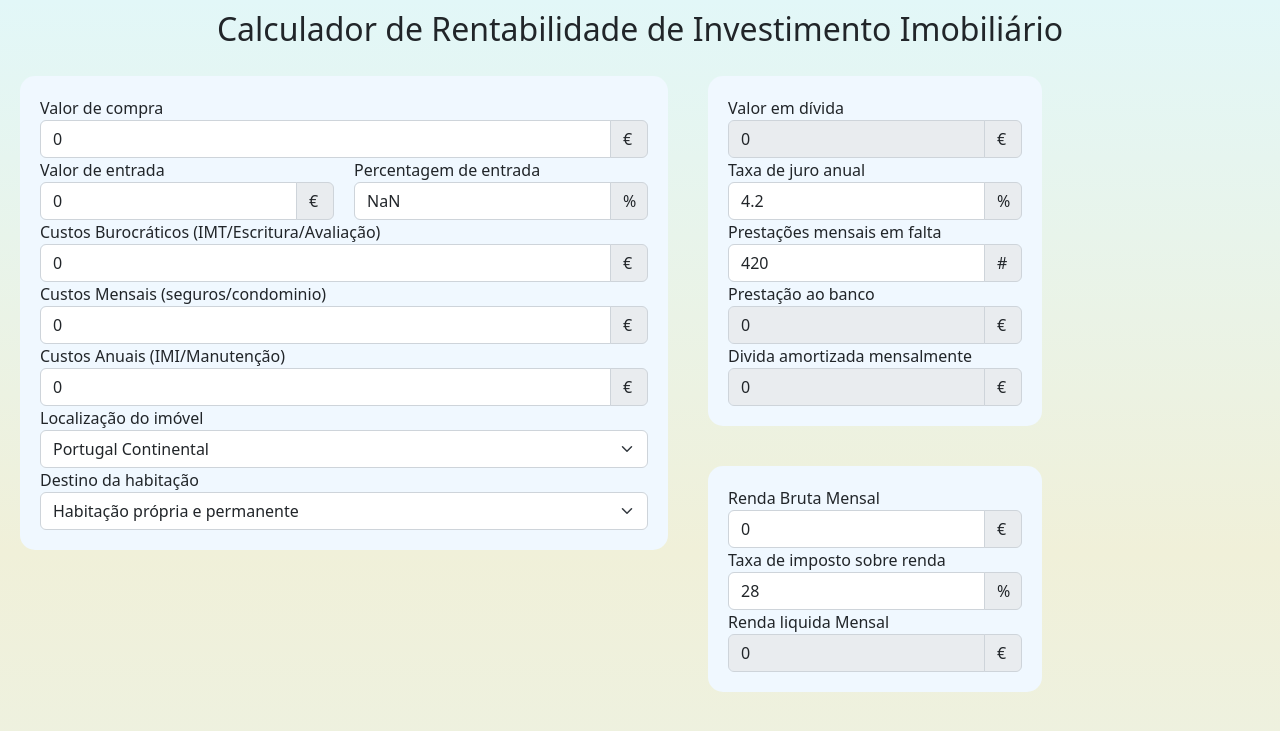
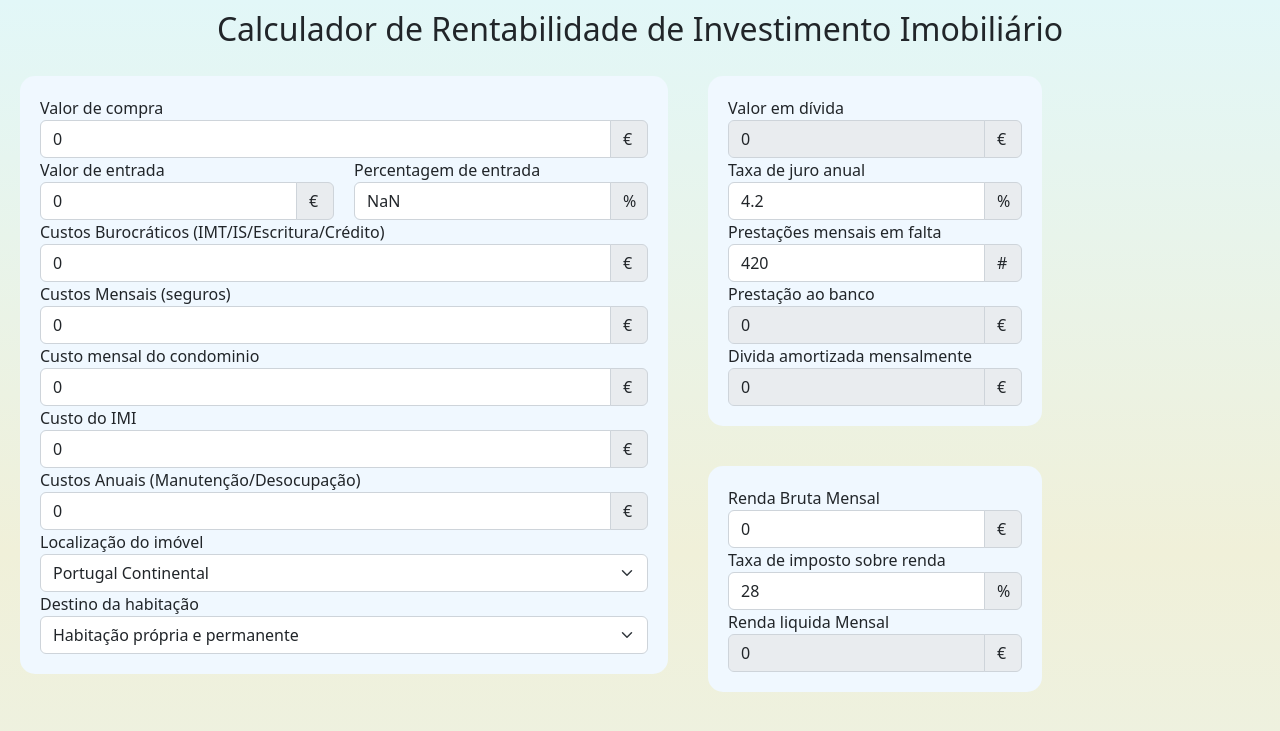
Before and after one commit to sergiosaint/imobcheck, a React (Create React App) app: page / in a window 1280 px wide. Shown: the top 731 px of the page. Built offline with nearby package versions, Linux system fonts and the light colour scheme.

Commit message:
IMI e condominio adicionados

```diff
--- a/src/components/MainScreen.tsx
+++ b/src/components/MainScreen.tsx
@@ -1,5 +1,5 @@
 import React, { useEffect } from 'react';
-import { Form } from 'react-bootstrap';
+import { Form, OverlayTrigger, Tooltip } from 'react-bootstrap';
 import '../MainScreen.css'
 import { calculateIMT, HouseLocation, HouseType } from './IMTCalculator/IMTCalculator';
 
@@ -17,8 +17,10 @@ function MainScreen() {
   const [entryPaymentPercentage, setEntryPaymentPercentage] = React.useState("0");
   const [oneTimeCosts, setOneTimeCosts] = React.useState("0");
   const [monthlyCosts, setMonthlyCosts] = React.useState("0");
+  const [condominiumCosts, setCondominiumCosts] = React.useState("0");
   const [monthlyBankPayment, setMonthlyBankPayment] = React.useState("0");
   const [monthlyBankRepayment, setMonthlyBankRepayment] = React.useState("0");
+  const [imiCosts, setImiCosts] = React.useState("0");
   const [anualCosts, setAnualCosts] = React.useState("0");
   const [debt, setDebt] = React.useState("0");
   const [interest, setInterest] = React.useState("4.2");
@@ -59,11 +61,20 @@ function MainScreen() {
   const onEntryPaymentPercentageChange = (e:any) => {
     const amount = e.target.value;
 
+
+
     if (!amount || amount.match(/^\d{1,}(\.\d{0,4})?$/)) {
       if(Number(amount) > 100){
         setEntryPaymentPercentage("100")
+        setEntryPayment(housePrice)
       }else{
         setEntryPaymentPercentage(amount);
+
+        var housePriceNumber = Number(housePrice);
+        var entryPaymentPercentageNumber = Number(amount)
+        if(!Number.isNaN(housePriceNumber) && !Number.isNaN(entryPaymentPercentageNumber)){
+          setEntryPayment((housePriceNumber*entryPaymentPercentageNumber/100).toString())
+        }
       }
     }
   };
@@ -81,17 +92,23 @@ function MainScreen() {
     var monthlyBankPaymentNumber = Number(monthlyBankPayment);
     var anualCostsNumber = Number(anualCosts);
     var netRentNumber = Number(netRent);
+    var imi = Number(imiCosts);
+    var condominium = Number(condominiumCosts);
+
+    if (Number.isNaN(imi)) { imi = 0 }
+    if (Number.isNaN(condominium)) { condominium = 0 }
+
 
     if(!Number.isNaN(monthlyCostsNumber) &&
        !Number.isNaN(monthlyBankPaymentNumber) &&
        !Number.isNaN(anualCostsNumber) &&
        !Number.isNaN(netRentNumber)){
-      var anualCashFlowNumber = netRentNumber*12 - (monthlyCostsNumber*12 + monthlyBankPaymentNumber*12 + anualCostsNumber);
+      var anualCashFlowNumber = netRentNumber*12 - ((monthlyCostsNumber+condominium+monthlyBankPaymentNumber)*12 + anualCostsNumber + imi);
       var monthlyCashFlowNumber = anualCashFlowNumber/12;
       setAnualCashFlow(RoundToTwoDecimalPlaces(anualCashFlowNumber).toString())
       setMonthlyCashFlow(RoundToTwoDecimalPlaces(monthlyCashFlowNumber).toString())
     }
-  },[monthlyCosts, monthlyBankPayment, anualCosts, netRent])
+  },[monthlyCosts, monthlyBankPayment, anualCosts, netRent, imiCosts, condominiumCosts])
 
   useEffect(() => {
     var entryPaymentNumber = Number(entryPayment);
@@ -144,21 +161,19 @@ function MainScreen() {
   },[debt, interest, numberOfPayments])
 
   useEffect(() => {
-    var housePriceNumber = Number(housePrice);
-    var entryPaymentPercentageNumber = Number(entryPaymentPercentage)
-    if(!Number.isNaN(housePriceNumber) && !Number.isNaN(entryPaymentPercentageNumber)){
-      setEntryPayment((housePriceNumber*entryPaymentPercentageNumber/100).toString())
+    var grossRentNumber = Number(grossRent);
+    var rentTaxNumber = Number(rentTax);
+    var imi = Number(imiCosts);
+    var condominium = Number(condominiumCosts);
+    if(!Number.isNaN(grossRentNumber) && !Number.isNaN(rentTaxNumber)){
+      if (Number.isNaN(imi)) { imi = 0 }
+      if (Number.isNaN(condominium)) { condominium = 0 }
+
+      debugger
+      var taxes = (((grossRentNumber-condominium)*12)-imi)*(rentTaxNumber/100)
+      setNetRent(RoundToTwoDecimalPlaces(grossRentNumber-(taxes/12)).toString())
     }
-  // eslint-disable-next-line react-hooks/exhaustive-deps
-  },[entryPaymentPercentage])
-
-  useEffect(() => {
-    var grossRentNumber = Number(grossRent);
-    var rentTaxNumber = Number(rentTax)
-    if(!Number.isNaN(grossRentNumber) && !Number.isNaN(rentTaxNumber)){
-      setNetRent((grossRentNumber*(100-rentTaxNumber)/100).toString())
-    }
-  },[grossRent, rentTax])
+  },[grossRent, rentTax, imiCosts, condominiumCosts])
 
   useEffect(() => {
 
@@ -178,6 +193,7 @@ function MainScreen() {
       }
 
       setEntryPayment(val.toString());
+      setEntryPaymentPercentage((val*100/housePriceNumber).toString())
     }
   };
 
@@ -233,7 +249,7 @@ function MainScreen() {
                 </div>
               </div>
 
-              <label htmlFor='oneTimeCosts'>Custos Burocráticos (IMT/Escritura/Avaliação)</label>
+              <label htmlFor='oneTimeCosts'>Custos Burocráticos (IMT/IS/Escritura/Crédito)</label>
               <div className="input-group">
                 <input type='text'
                        className='form-control'
@@ -244,7 +260,7 @@ function MainScreen() {
                 <span className="input-group-text"> € </span>
               </div>
 
-              <label htmlFor='monthlyCosts'>Custos Mensais (seguros/condominio)</label>
+              <label htmlFor='monthlyCosts'>Custos Mensais (seguros)</label>
               <div className="input-group">
                 <input type='text'
                        className='form-control'
@@ -255,7 +271,49 @@ function MainScreen() {
                 <span className="input-group-text"> € </span>
               </div>
 
-              <label htmlFor='anualCosts'>Custos Anuais (IMI/Manutenção)</label>
+              <OverlayTrigger
+                  overlay={<Tooltip id="button-tooltip">
+                  O Custo anual do condominio {Number.isNaN(Number(condominiumCosts)) ? "" : "(" + RoundToTwoDecimalPlaces(Number(condominiumCosts)*12) + ")"} deve ser declarado no anexo F da declaração de IRS para abater nos lucros das rendas e pagar menos impostos.
+                </Tooltip>}
+                  placement="top"
+                  delay={{ show: 250, hide: 300 }}
+              >
+                <div>
+                  <label htmlFor='condominiumCosts'>Custo mensal do condominio</label>
+                  <div className="input-group">
+                    <input type='text'
+                           className='form-control'
+                           name='condominiumCosts'
+                           value={condominiumCosts}
+                           onChange={e => onAmountChange(e, setCondominiumCosts)}
+                    />
+                    <span className="input-group-text"> € </span>
+                  </div>
+                </div>
+              </OverlayTrigger>
+
+              <OverlayTrigger
+                  overlay={<Tooltip id="button-tooltip">
+                  O IMI deve ser declarado no anexo F da declaração de IRS para abater nos lucros das rendas e pagar menos impostos.
+                </Tooltip>}
+                  placement="top"
+                  delay={{ show: 250, hide: 300 }}
+              >
+                <div>
+                  <label htmlFor='imiCosts'>Custo do IMI</label>
+                  <div className="input-group">
+                    <input type='text'
+                           className='form-control'
+                           name='imiCosts'
+                           value={imiCosts}
+                           onChange={e => onAmountChange(e, setImiCosts)}
+                    />
+                    <span className="input-group-text"> € </span>
+                  </div>
+                </div>
+              </OverlayTrigger>
+
+              <label htmlFor='anualCosts'>Custos Anuais (Manutenção/Desocupação)</label>
               <div className="input-group">
                 <input type='text'
                        className='form-control'
```
